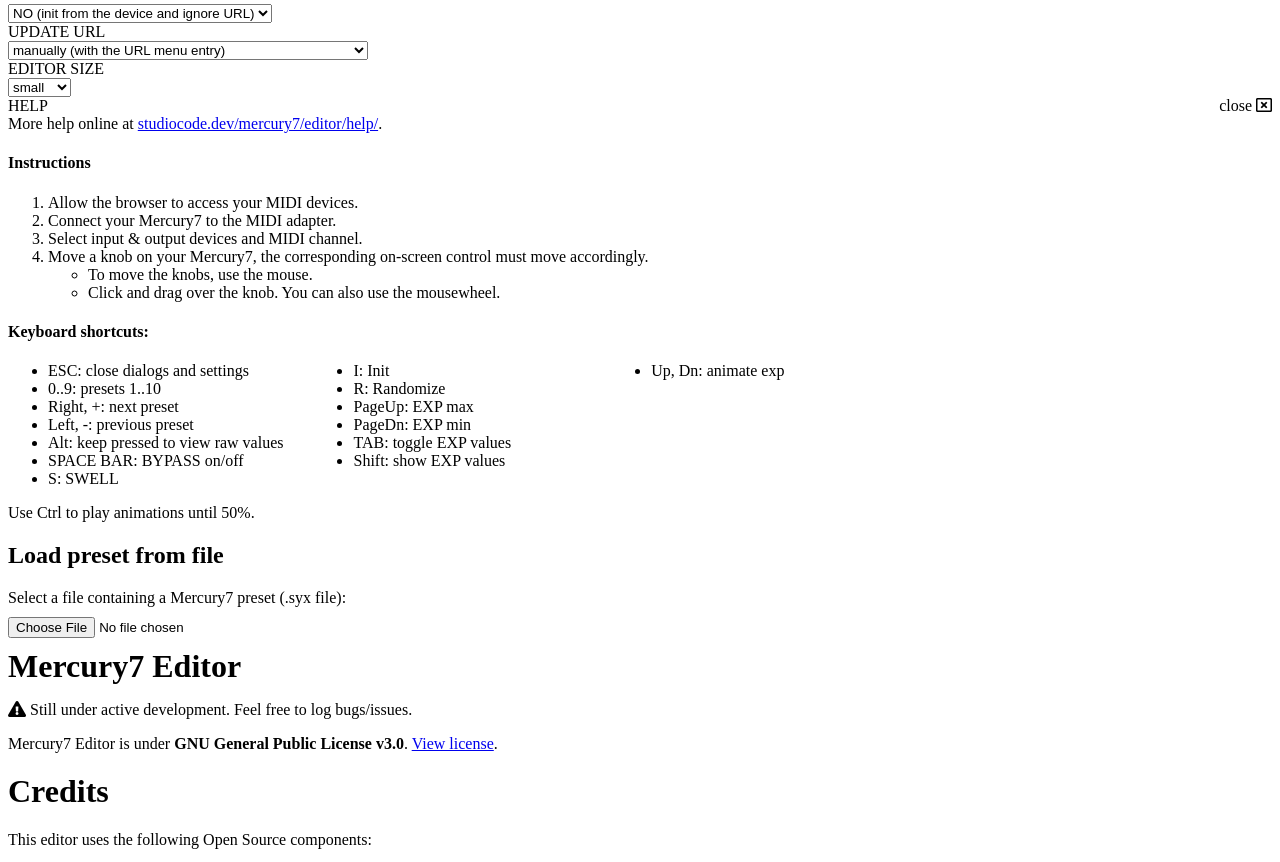
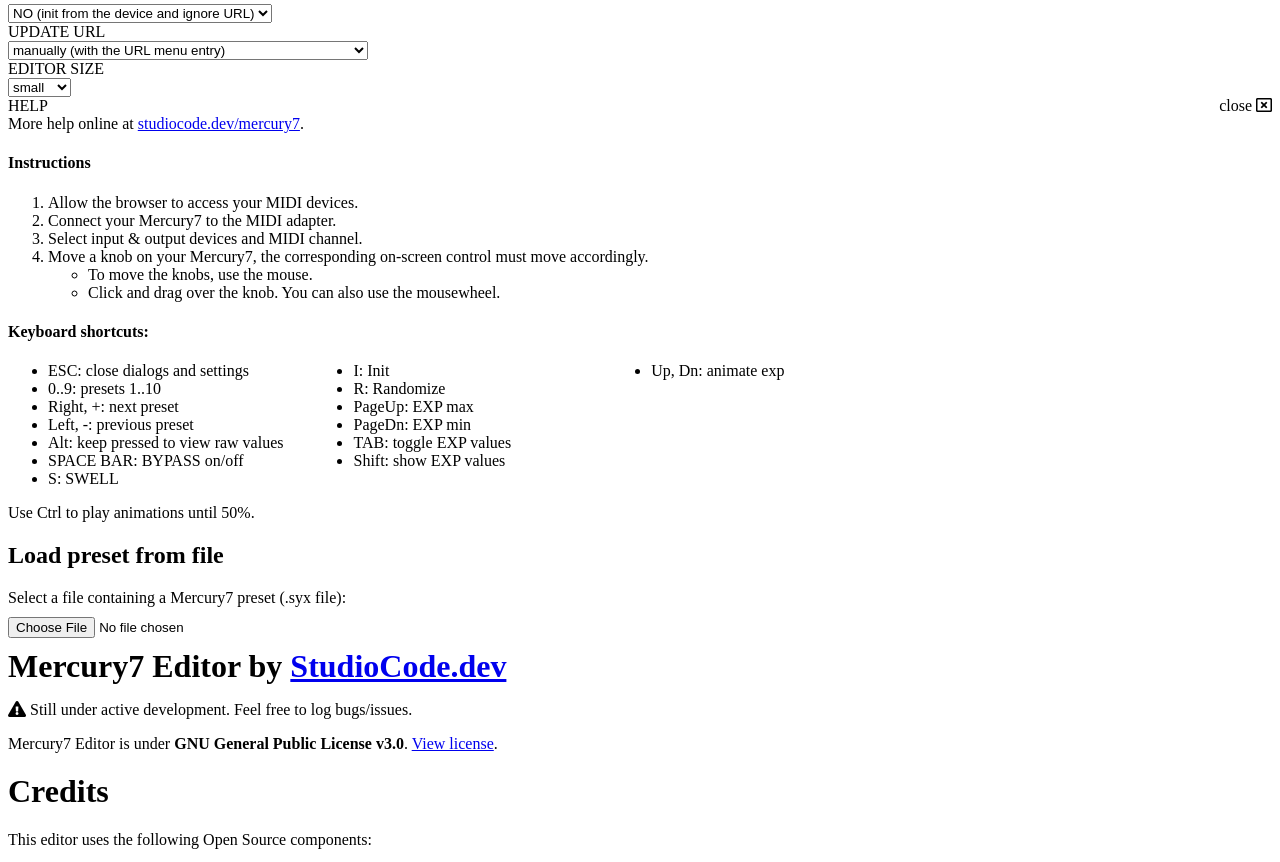
Before and after one commit to francoisgeorgy/mercury7-web-editor, a website: page src/index.html in a window 1280 px wide. Shown: the part 3573-4435 px from the top of the page. Drawn offline with Linux system fonts and the light colour scheme.

Commit message:
fix links to studiocode.dev

```diff
--- a/package.json
+++ b/package.json
@@ -1,6 +1,6 @@
 {
     "name": "mercury7-web-editor",
-    "version": "1.0.1",
+    "version": "1.0.2",
     "main": "main.js",
     "repository": "https://github.com/francoisgeorgy/mercury7-web-editor.git",
     "author": "François Georgy <francois.georgy@gmail.com>",
--- a/src/index.html
+++ b/src/index.html
@@ -672,7 +672,7 @@
                     HELP
                 </div>
 
-                <div id="more-help">More help online at <a href="https://studiocode.dev/mercury7/editor/help/" target="_blank">studiocode.dev/mercury7/editor/help/</a>.</div>
+                <div id="more-help">More help online at <a href="https://studiocode.dev/applications/mercury7-editor" target="_blank">studiocode.dev/mercury7</a>.</div>
 
                 <h4>Instructions</h4>
                 <ol style="margin-top: 0;">
@@ -734,7 +734,7 @@
                  src="https://camo.githubusercontent.com/a6677b08c955af8400f44c6298f40e7d19cc5b2d/68747470733a2f2f73332e616d617a6f6e6177732e636f6d2f6769746875622f726962626f6e732f666f726b6d655f72696768745f677261795f3664366436642e706e67"
                  alt="Fork me on GitHub" data-canonical-src="https://s3.amazonaws.com/github/ribbons/forkme_right_gray_6d6d6d.png"></a>
         <div style="font-size:2rem;font-weight:bold">
-            Mercury7 Editor <span class="version"></span>
+            Mercury7 Editor <span class="version"></span> by <a href="https://studiocode.dev/" target="_blank" rel="noopener">StudioCode.dev</a>
         </div>
         <p>
             <i class="fas fa-exclamation-triangle"></i>
```
Also changed, not shown: dist/app_bundle.js, dist/index.html, dist/print.html, dist/print_bundle.js, 1 other file.
